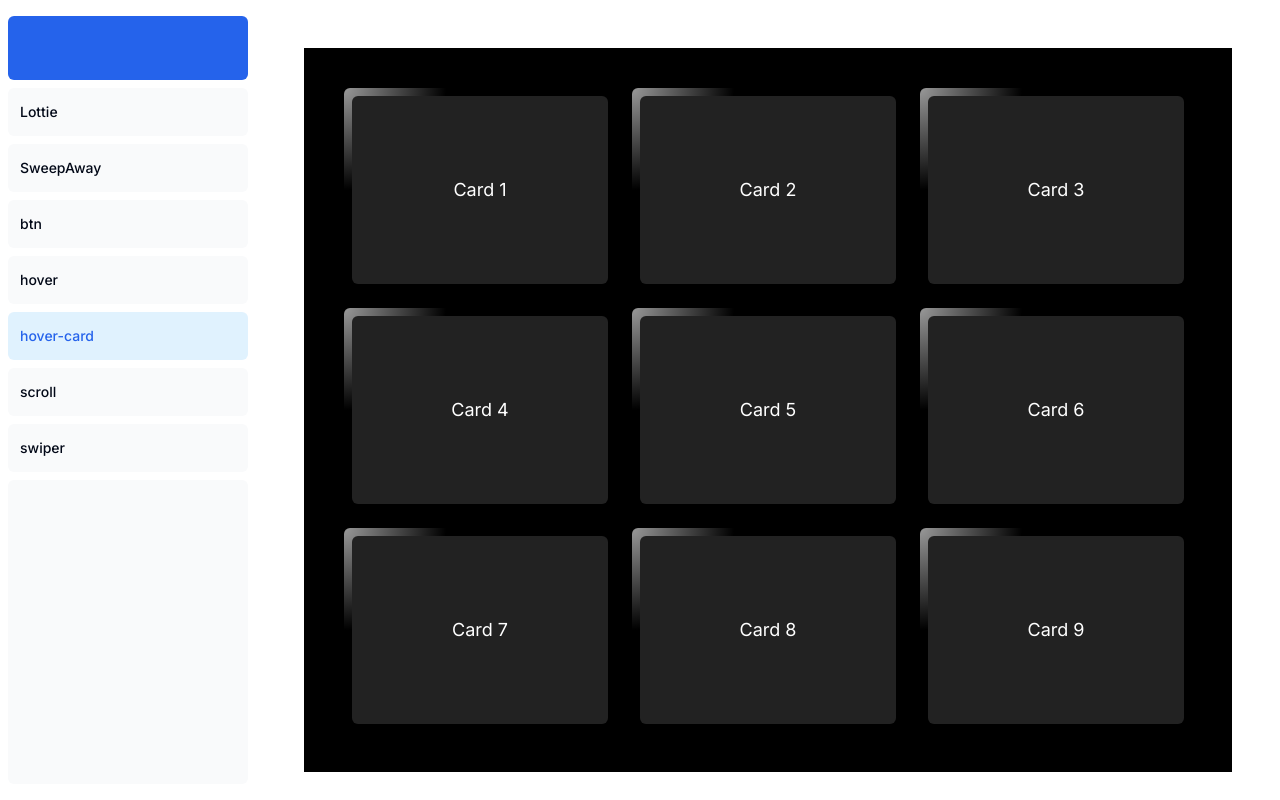
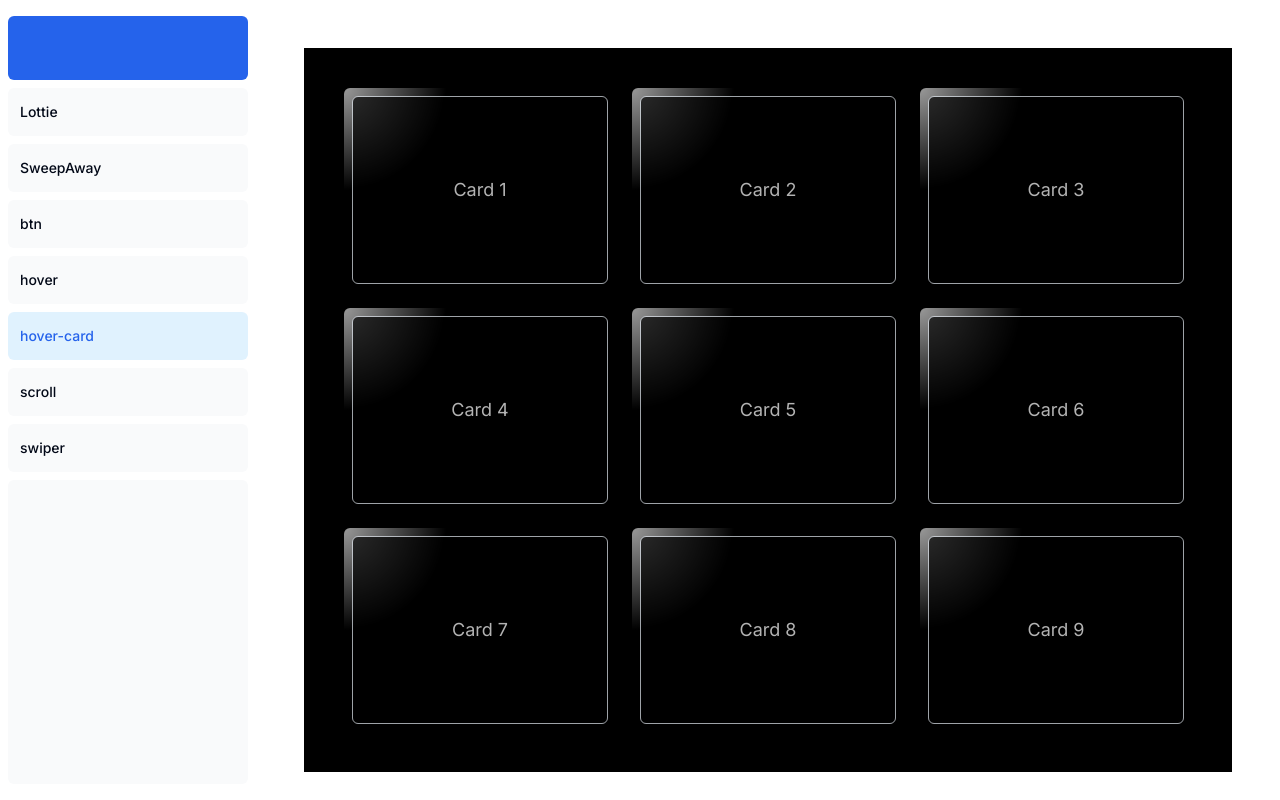
Before and after one commit to JeromeD3/lottie, a Next.js app: page /hover-card in a window 1280 px wide. Built offline with nearby package versions, Linux system fonts and the light colour scheme.

Commit message:
chore:..

```diff
--- a/app/hover-card/style.module.css
+++ b/app/hover-card/style.module.css
@@ -12,5 +12,5 @@
 }
 
 .inner {
-  @apply z-[3] absolute bg-[#222] inset-2 border-inherit flex items-center justify-center rounded-md;
+  @apply z-[3] absolute bg-black opacity-70 border-white border inset-2 border-inherit flex items-center justify-center rounded-md;
 }
```
